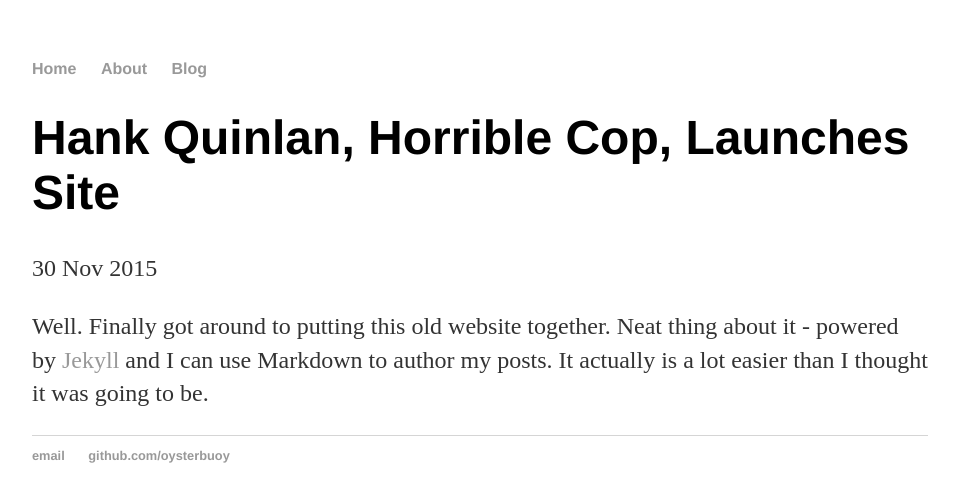
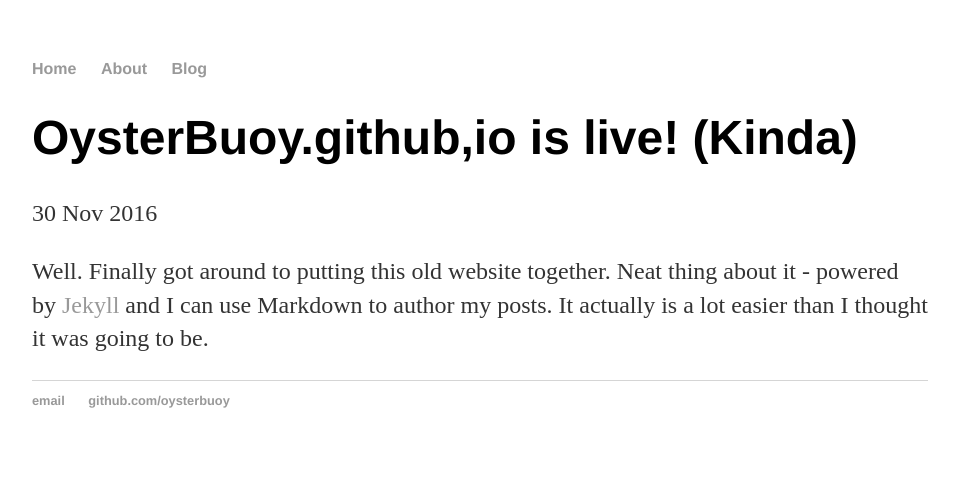
Before and after one commit to OysterBuoy/OysterBuoy.github.io, a Jekyll site: the page built from _posts/2015-11-30-test-post.md, in a window 1280 px wide. Shown: the top 502 px of the page, without its empty margins (160-1119 px from the left). Built offline with Jekyll 4.4.1, drawn with Linux system fonts in a browser that asks for light colours.

Commit message:
Post update

```diff
--- a/_posts/2015-11-30-test-post.md
+++ b/_posts/2015-11-30-test-post.md
@@ -1,7 +1,7 @@
 ---
 layout: post
-title: "Hank Quinlan, Horrible Cop, Launches Site"
-date: 2015-11-30
+title: "OysterBuoy.github,io is live! (Kinda)"
+date: 2016-11-30
 ---
 
 Well. Finally got around to putting this old website together. Neat thing about it - powered by [Jekyll](http://jekyllrb.com) and I can use Markdown to author my posts. It actually is a lot easier than I thought it was going to be.
```
